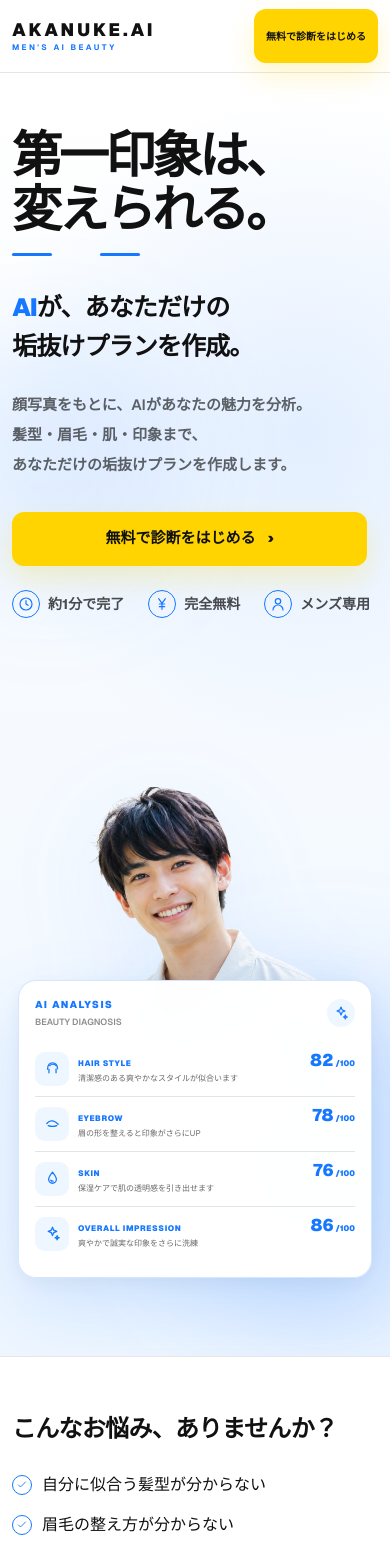
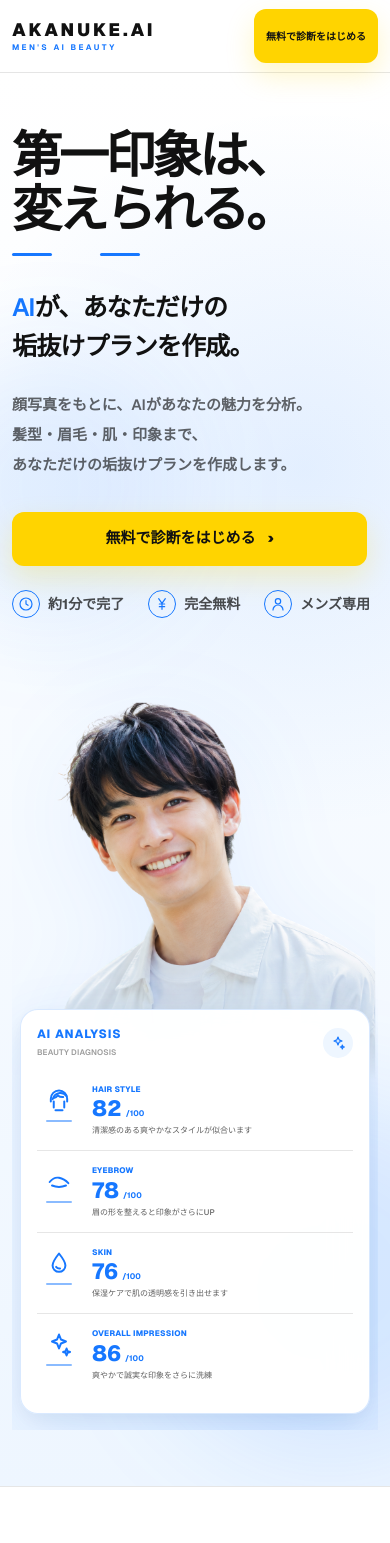
Before and after one commit to mori10tech/akanuke-ai, a Next.js app: page / in a window 390 px wide. Shown: the top 1543 px of the page. Built offline with nearby package versions, Linux system fonts and the light colour scheme.

Commit message:
git commit -m "fix: 商品紹介セクションのJSX閉じタグを修正"

```diff
--- a/app/globals.css
+++ b/app/globals.css
@@ -27,7 +27,7 @@ html {
 
 body {
   margin: 0;
-  background: #ffffff;
+  background: var(--background);
   color: var(--foreground);
   font-family:
     var(--font-geist-sans),
@@ -45,6 +45,10 @@ button,
 a {
   -webkit-tap-highlight-color: transparent;
 }
+
+/* =========================
+   COMMON
+========================= */
 
 .site-container {
   width: min(1180px, calc(100% - 32px));
@@ -81,6 +85,10 @@ a {
 .nav-link:hover::after {
   transform: scaleX(1);
 }
+
+/* =========================
+   BUTTON
+========================= */
 
 .primary-button {
   display: inline-flex;
@@ -155,30 +163,31 @@ a {
   background: rgba(22, 119, 255, 0.12);
 }
 
+/* 人物画像とAIカードを配置する右側領域 */
 .hero-visual-wrap {
   position: relative;
   display: flex;
   min-width: 0;
-  min-height: 585px;
+  min-height: 620px;
   align-items: flex-end;
   justify-content: center;
-  overflow: visible;
+  overflow: hidden;
 }
 
 /* 人物画像 */
 .hero-person-wrap {
   position: absolute;
-  right: 225px;
-  bottom: -10px;
-  width: min(88%, 740px);
-  height: 720px;
+  right: 150px;
+  bottom: -12px;
+  width: 720px;
+  height: 790px;
   pointer-events: none;
 
   -webkit-mask-image: linear-gradient(
     to bottom,
     #000000 0%,
     #000000 86%,
-    rgba(0, 0, 0, 0.92) 91%,
+    rgba(0, 0, 0, 0.92) 92%,
     rgba(0, 0, 0, 0.45) 97%,
     transparent 100%
   );
@@ -187,7 +196,7 @@ a {
     to bottom,
     #000000 0%,
     #000000 86%,
-    rgba(0, 0, 0, 0.92) 91%,
+    rgba(0, 0, 0, 0.92) 92%,
     rgba(0, 0, 0, 0.45) 97%,
     transparent 100%
   );
@@ -198,28 +207,139 @@ a {
   height: 100%;
   object-fit: contain;
   object-position: center bottom;
-  filter: drop-shadow(0 24px 48px rgba(22, 119, 255, 0.08));
+  transform: scale(1.08);
+  transform-origin: center bottom;
+  filter: drop-shadow(0 22px 44px rgba(22, 119, 255, 0.08));
 }
 
 /* AI分析カード */
 .analysis-panel {
   position: absolute;
   z-index: 20;
-  top: 34px;
-  right: -10px;
-  width: 345px;
-  border: 1px solid rgba(22, 119, 255, 0.18);
-  border-radius: 24px;
+  top: 42px;
+  right: 0;
+  width: 320px;
+  min-height: auto;
+  border: 1px solid rgba(22, 119, 255, 0.16);
+  border-radius: 20px;
   background: rgba(255, 255, 255, 0.98);
-  padding: 24px;
+  padding: 22px 20px;
   box-shadow:
-    0 28px 72px rgba(22, 119, 255, 0.15),
-    0 6px 22px rgba(17, 17, 17, 0.05);
+    0 26px 68px rgba(22, 119, 255, 0.14),
+    0 6px 20px rgba(17, 17, 17, 0.05);
   backdrop-filter: blur(18px);
 }
 
+.analysis-panel-header {
+  display: flex;
+  align-items: flex-start;
+  justify-content: space-between;
+  gap: 16px;
+}
+
+.analysis-panel-title {
+  color: #1677ff;
+  font-size: 13px;
+  font-weight: 800;
+  letter-spacing: 0.08em;
+  line-height: 1;
+}
+
+.analysis-panel-subtitle {
+  margin-top: 7px;
+  color: rgba(17, 17, 17, 0.42);
+  font-size: 8px;
+  font-weight: 600;
+  letter-spacing: 0.02em;
+}
+
+.analysis-panel-spark {
+  display: grid;
+  width: 32px;
+  height: 32px;
+  flex-shrink: 0;
+  place-items: center;
+  border-radius: 999px;
+  background: #eef6ff;
+  color: #1677ff;
+}
+
+.analysis-panel-list {
+  margin-top: 14px;
+}
+
+.analysis-score-row {
+  display: grid;
+  grid-template-columns: 48px minmax(0, 1fr);
+  gap: 14px;
+  padding: 17px 0;
+  border-bottom: 1px solid rgba(17, 17, 17, 0.1);
+}
+
+.analysis-score-row-last {
+  border-bottom: 0;
+  padding-bottom: 2px;
+}
+
+.analysis-score-icon-wrap {
+  display: flex;
+  flex-direction: column;
+  align-items: center;
+  justify-content: flex-start;
+  padding-top: 3px;
+  color: #1677ff;
+}
+
+.analysis-score-icon {
+  width: 31px;
+  height: 31px;
+  stroke-width: 1.7;
+}
+
+.analysis-score-icon-line {
+  display: block;
+  width: 29px;
+  height: 3px;
+  margin-top: 6px;
+  border-radius: 999px;
+  background: rgba(22, 119, 255, 0.5);
+}
+
+.analysis-score-content {
+  min-width: 0;
+}
+
+.analysis-score-label {
+  color: #1677ff;
+  font-size: 9px;
+  font-weight: 800;
+  letter-spacing: 0.03em;
+  line-height: 1.3;
+}
+
+.analysis-score-number {
+  margin-top: 4px;
+  color: #1677ff;
+  font-size: 27px;
+  font-weight: 800;
+  line-height: 1;
+}
+
+.analysis-score-number span {
+  margin-left: 4px;
+  font-size: 9px;
+  font-weight: 700;
+}
+
+.analysis-score-note {
+  margin-top: 7px;
+  color: rgba(17, 17, 17, 0.68);
+  font-size: 9px;
+  font-weight: 500;
+  line-height: 1.6;
+}
 /* =========================
-   SCORE
+   RESULT SCORE
 ========================= */
 
 .score-ring {
@@ -340,23 +460,80 @@ a {
 
 @media (max-width: 1023px) {
   .hero-visual-wrap {
-    min-height: 560px;
+    min-height: 570px;
     justify-content: center;
-    overflow: visible;
+    overflow: hidden;
   }
 
   .hero-person-wrap {
-    right: 190px;
-    bottom: -5px;
-    width: min(84%, 650px);
-    height: 650px;
+    right: 175px;
+    bottom: -8px;
+    width: 570px;
+    height: 630px;
+  }
+
+  .hero-person-image {
+    transform: scale(1.05);
   }
 
   .analysis-panel {
-    top: 48px;
+    top: 44px;
     right: 0;
-    width: 300px;
-    padding: 19px;
+    width: 285px;
+    min-height: auto;
+    padding: 19px 17px;
+  }
+
+  .analysis-panel-title {
+    font-size: 12px;
+  }
+
+  .analysis-panel-subtitle {
+    font-size: 8px;
+  }
+
+  .analysis-panel-spark {
+    width: 30px;
+    height: 30px;
+  }
+
+  .analysis-panel-list {
+    margin-top: 12px;
+  }
+
+  .analysis-score-row {
+    grid-template-columns: 42px minmax(0, 1fr);
+    gap: 12px;
+    padding: 14px 0;
+  }
+
+  .analysis-score-icon {
+    width: 27px;
+    height: 27px;
+  }
+
+  .analysis-score-icon-line {
+    width: 25px;
+    height: 2px;
+    margin-top: 5px;
+  }
+
+  .analysis-score-label {
+    font-size: 8px;
+  }
+
+  .analysis-score-number {
+    font-size: 23px;
+  }
+
+  .analysis-score-number span {
+    font-size: 8px;
+  }
+
+  .analysis-score-note {
+    margin-top: 5px;
+    font-size: 8px;
+    line-height: 1.5;
   }
 }
 
@@ -380,9 +557,9 @@ a {
   }
 
   .hero-visual-wrap {
-    min-height: 650px;
+    min-height: 780px;
     margin-top: 0;
-    overflow: visible;
+    overflow: hidden;
   }
 
   .hero-person-wrap {
@@ -390,67 +567,81 @@ a {
     right: auto;
     bottom: auto;
     left: 50%;
-    width: 100%;
+    width: 112%;
     height: 430px;
-    transform: translateX(-55%);
+    transform: translateX(-56%);
   }
 
   .hero-person-image {
     object-fit: contain;
     object-position: center bottom;
+    transform: scale(1.15);
+    transform-origin: center bottom;
   }
 
   .analysis-panel {
     top: auto;
     right: 50%;
-    bottom: 22px;
-    width: min(calc(100% - 12px), 360px);
+    bottom: 16px;
+    width: min(calc(100% - 8px), 350px);
+    min-height: auto;
     border-radius: 18px;
-    padding: 16px;
+    padding: 18px 16px;
     transform: translateX(50%);
   }
 
-  .analysis-panel > div:first-child p:first-child {
-    font-size: 10px;
+  .analysis-panel-title {
+    font-size: 12px;
   }
 
-  .analysis-panel > div:first-child p:last-child {
-    display: block;
+  .analysis-panel-subtitle {
+    margin-top: 6px;
+    font-size: 8px;
   }
 
-  .analysis-panel > div:first-child span {
+  .analysis-panel-spark {
+    width: 30px;
+    height: 30px;
+  }
+
+  .analysis-panel-list {
+    margin-top: 12px;
+  }
+
+  .analysis-score-row {
+    grid-template-columns: 44px minmax(0, 1fr);
+    gap: 11px;
+    padding: 14px 0;
+  }
+
+  .analysis-score-icon {
     width: 28px;
     height: 28px;
   }
 
-  .analysis-panel [class*="grid-cols"] {
-    grid-template-columns: 34px 1fr;
-    gap: 9px;
-    padding-block: 10px;
+  .analysis-score-icon-line {
+    width: 26px;
+    height: 2px;
+    margin-top: 5px;
   }
 
-  .analysis-panel [class*="grid-cols"] > span {
-    width: 34px;
-    height: 34px;
-    border-radius: 10px;
-  }
-
-  .analysis-panel [class*="grid-cols"] > span svg {
-    width: 17px;
-    height: 17px;
-  }
-
-  .analysis-panel [class*="grid-cols"] p {
-    font-size: 8px;
-    line-height: 1.45;
-  }
-
-  .analysis-panel [class*="grid-cols"] div > div span:first-child {
+  .analysis-score-label {
     font-size: 8px;
   }
 
-  .analysis-panel [class*="grid-cols"] div > div span:last-child {
-    font-size: 17px;
+  .analysis-score-number {
+    margin-top: 3px;
+    font-size: 22px;
+  }
+
+  .analysis-score-number span {
+    font-size: 8px;
+  }
+
+  .analysis-score-note {
+    margin-top: 5px;
+    font-size: 8px;
+    line-height: 1.5;
   }
 
   .primary-button {
--- a/app/page.tsx
+++ b/app/page.tsx
@@ -129,8 +129,13 @@ function Icon({
   if (name === "hair") {
   return (
     <svg {...common}>
-        <path d="M5 13c0-6 3-9 7-9 4.5 0 7 3.4 7 8.5" />
-        <path d="M7 13v5m10-5v5M8 8c2.5-2.4 6.4-2.5 9-.2" />
+      <path d="M5 12.5V10a7 7 0 0 1 14 0v2.5" />
+      <path d="M6.5 10.5c1.1-3.2 3.3-5 6.2-5.3 2.4-.2 4.5.8 5.8 2.8" />
+      <path d="M7.5 9.5c1.4-.3 2.6-1.1 3.5-2.3" />
+      <path d="M11 7.2c1.2 1 2.8 1.5 4.6 1.4" />
+      <path d="M7.5 12.5v5" />
+      <path d="M16.5 12.5v5" />
+      <path d="M9 20h6" />
     </svg>
   );
 }
@@ -257,7 +262,7 @@ export default function Home() {
 
         <div className="site-container grid min-h-[660px] items-center gap-8 py-14 lg:grid-cols-[0.78fr_1.22fr] lg:gap-4 lg:py-16">
           <div className="relative z-10 max-w-[520px] lg:pb-4">
-            <h1 className="text-balance text-[50px] font-black leading-[1.08] tracking-[-0.065em] text-[#111111] sm:text-[64px] lg:text-[76px]">
+            <h1 className="text-balance text-[50px] font-semibold leading-[1.08] tracking-[-0.065em] text-[#111111] sm:text-[64px] lg:text-[76px]">
               第一印象は、
               <br />
               変えられる。
@@ -271,7 +276,7 @@ export default function Home() {
               <span className="h-[3px] w-10 rounded-full bg-[#1677FF]" />
             </div>
 
-            <p className="mt-8 text-[25px] font-black leading-[1.55] tracking-[-0.035em] sm:text-[30px] lg:text-[33px]">
+            <p className="mt-8 text-[25px] font-semibold leading-[1.55] tracking-[-0.035em] sm:text-[30px] lg:text-[33px]">
               <span className="text-[#1677FF]">AI</span>
               が、あなただけの
               <br />
@@ -384,13 +389,11 @@ export default function Home() {
                   総合スコア
                 </span>
 
-                <div className="score-ring mt-3">
-                  <span className="text-3xl font-black text-[#111111]">
+                <div className="score-ring mt-2">
+                  <span className="-mt-0 block text-3xl font-medium text-[#111111]">
                     78
                   </span>
-                  <span className="text-[10px] text-black/50">
-                    /100
-                  </span>
+
                 </div>
               </div>
             </div>
@@ -499,7 +502,7 @@ export default function Home() {
     </RecommendationCard>
 
     <div className="rounded-3xl bg-gradient-to-br from-[#EEF6FF] to-white p-6">
-            <p className="text-2xl font-black leading-snug">
+      <p className="text-2xl font-bold leading-snug">
         いつでもどこでも、
         <br />
         あなたのポケットにAIを。
@@ -510,15 +513,6 @@ export default function Home() {
         <CheckItem>やることリストの進捗を管理</CheckItem>
         <CheckItem>おすすめ商品・サロンをチェック</CheckItem>
         <CheckItem>再診断で変化を可視化</CheckItem>
-            </div>
-
-            <div className="mt-7 rounded-2xl border border-black/10 bg-white p-4 shadow-sm">
-              <div className="flex items-center gap-3">
-                <span className="h-10 w-10 rounded-full bg-[#EEF6FF]" />
-                <div className="h-2.5 w-24 rounded-full bg-black/10" />
-              </div>
-
-              <div className="mt-4 h-24 rounded-xl bg-gradient-to-r from-[#EEF6FF] to-white" />
       </div>
     </div>
   </div>
@@ -558,7 +552,7 @@ export default function Home() {
         <div className="site-container overflow-hidden rounded-[28px] bg-gradient-to-r from-[#EEF6FF] via-white to-[#EEF6FF] px-6 py-8 sm:px-10">
           <div className="grid items-center gap-6 lg:grid-cols-[1fr_auto_0.55fr]">
             <div>
-              <p className="text-2xl font-black leading-snug sm:text-3xl">
+              <p className="text-2xl font-bold leading-snug sm:text-3xl">
                 変わりたい。その最初の一歩を、
                 <br />
                 AKANUKE.AIと始めよう。
@@ -624,22 +618,23 @@ function HeroAnalysisCard() {
       className="analysis-panel"
       aria-label="AI分析結果のイメージ"
     >
-      <div className="flex items-center justify-between">
+      <div className="analysis-panel-header">
         <div>
-          <p className="text-[11px] font-black tracking-[0.14em] text-[#1677FF]">
+          <p className="analysis-panel-title">
             AI ANALYSIS
           </p>
-          <p className="mt-1 text-[9px] font-semibold text-black/45">
+
+          <p className="analysis-panel-subtitle">
             BEAUTY DIAGNOSIS
           </p>
         </div>
 
-        <span className="grid h-8 w-8 place-items-center rounded-full bg-[#EEF6FF] text-[#1677FF]">
+        <span className="analysis-panel-spark">
           <Icon name="spark" className="h-4 w-4" />
         </span>
       </div>
 
-      <div className="mt-3">
+      <div className="analysis-panel-list">
         {analysisItems.map((item, index) => (
           <AnalysisScoreRow
             key={item.label}
@@ -661,29 +656,30 @@ function AnalysisScoreRow({
 }) {
   return (
     <div
-      className={`grid grid-cols-[36px_1fr] gap-3 py-3 ${
-        last ? "" : "border-b border-black/10"
+      className={`analysis-score-row ${
+        last ? "analysis-score-row-last" : ""
       }`}
     >
-      <span className="grid h-9 w-9 place-items-center rounded-xl bg-[#EEF6FF] text-[#1677FF]">
-        <Icon name={item.icon} className="h-5 w-5" />
-      </span>
+      <div className="analysis-score-icon-wrap">
+        <Icon
+          name={item.icon}
+          className="analysis-score-icon"
+        />
 
-      <div className="min-w-0">
-        <div className="flex items-end justify-between gap-3">
-          <span className="text-[9px] font-black tracking-[0.08em] text-[#1677FF]">
-            {item.label}
-          </span>
-
-          <span className="shrink-0 text-[18px] font-black leading-none text-[#1677FF]">
-            {item.score}
-            <small className="ml-0.5 text-[8px]">
-              /100
-            </small>
-          </span>
+        <span className="analysis-score-icon-line" />
       </div>
 
-        <p className="mt-1 text-[9px] leading-4 text-black/60">
+      <div className="analysis-score-content">
+        <p className="analysis-score-label">
+          {item.label}
+        </p>
+
+        <p className="analysis-score-number">
+          {item.score}
+          <span>/100</span>
+        </p>
+
+        <p className="analysis-score-note">
           {item.note}
         </p>
       </div>
@@ -717,7 +713,7 @@ function SectionTitle({
 }) {
   return (
     <h2
-      className={`text-2xl font-black tracking-[-0.03em] sm:text-3xl ${
+      className={`text-2xl font-bold tracking-[-0.03em] sm:text-3xl ${
         centered ? "text-center" : ""
       }`}
     >
@@ -876,7 +872,7 @@ function RecommendationCard({
 }) {
   return (
     <article>
-      <h3 className="text-xl font-black">{title}</h3>
+      <h3 className="text-xl font-bold">{title}</h3>
 
       <div className="mt-5 overflow-hidden rounded-3xl border border-black/10 bg-white shadow-sm">
         <Image
```
Lines whose indentation alone changed are shown as unchanged.
